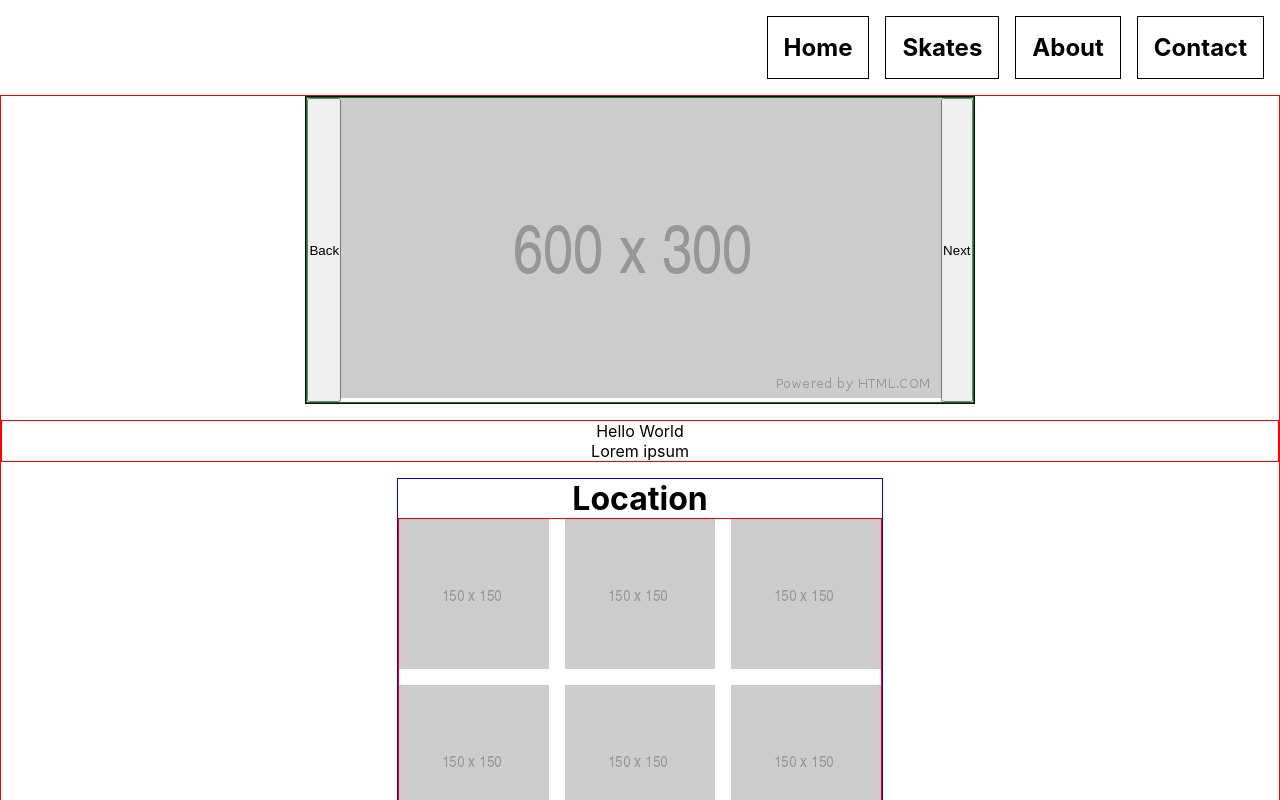
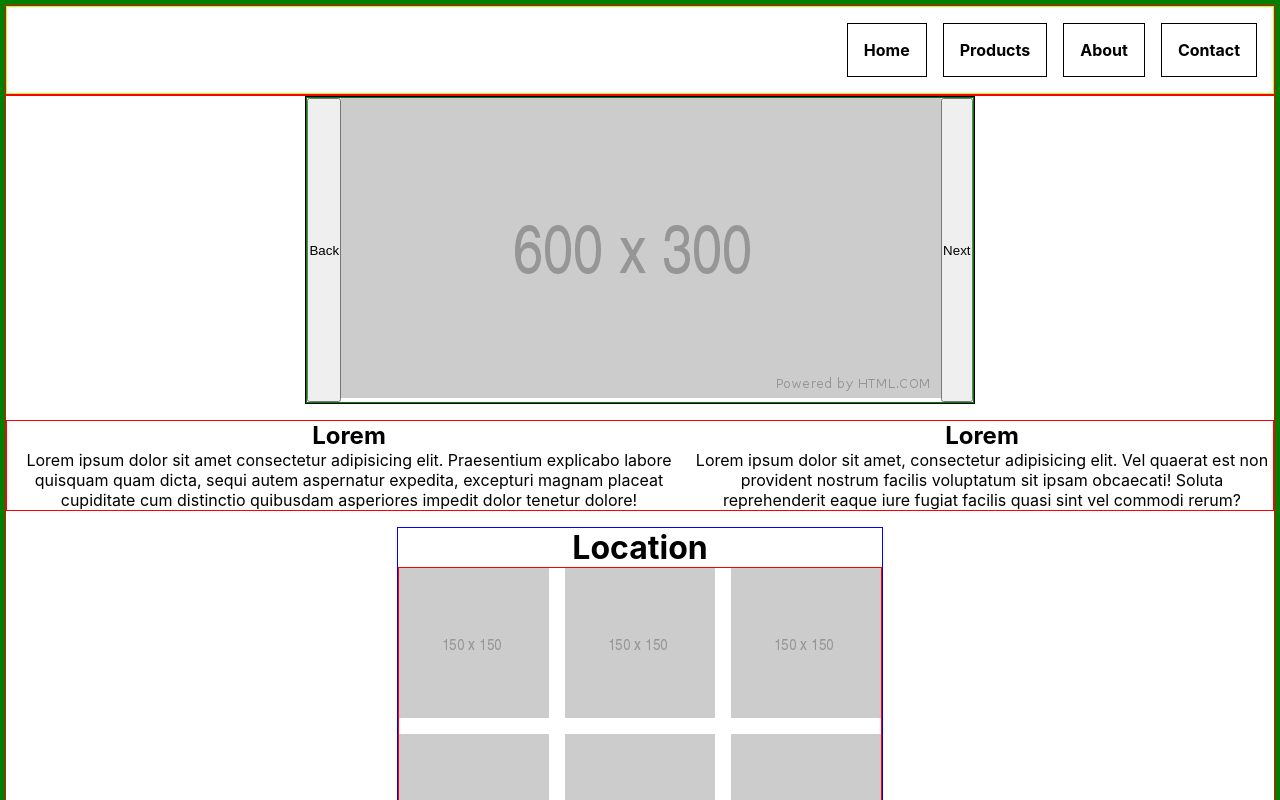
Before and after one commit to aliuwd927/basic-hp-app, a React (Create React App) app: page / in a window 1280 px wide. Shown: the top 800 px of the page. Built offline with nearby package versions, Linux system fonts and the light colour scheme.

Commit message:
updated code

```diff
--- a/src/App.css
+++ b/src/App.css
@@ -10,6 +10,15 @@ body {
   max-width: 100vw;
 }
 
+.App {
+  border: 5px solid green;
+}
+
+.navBar_Container {
+  border: 1px solid red;
+  width: 100%;
+}
+
 .navBar_ul {
   list-style: none;
   font-size: 1.5rem;
@@ -19,11 +28,14 @@ body {
   justify-content: flex-end;
   padding: 1rem;
   gap: 1rem;
+  border: 1px solid greenyellow;
 }
 
 .navBar_li {
   border: 1px solid black;
+  font-size: 1rem;
   padding: 1rem;
+  text-align: center;
 }
 
 .article_Container {
@@ -52,6 +64,7 @@ body {
 
 .carousel_Img,
 .carousel_Container_Img {
+  height: 100%;
   width: 100%;
 }
 
@@ -59,6 +72,8 @@ body {
   border: 1px solid red;
   width: 100%;
   text-align: center;
+  display: flex;
+  flex-direction: row;
 }
 
 .article_Sub_Container_Two {
--- a/src/nav.jsx
+++ b/src/nav.jsx
@@ -1,9 +1,9 @@
 function NavBar() {
   return (
-    <nav className = "navBar_container">
+    <nav className = "navBar_Container">
         <ul className ="navBar_ul">
           <li className ="navBar_li">Home</li>
-          <li className ="navBar_li">Skates</li>
+          <li className ="navBar_li">Products</li>
           <li className ="navBar_li">About</li>
           <li className ="navBar_li">Contact</li>
         </ul>
--- a/src/testimonial.jsx
+++ b/src/testimonial.jsx
@@ -1,8 +1,19 @@
 function Testimonial(){
   return (
     <div className="article_Sub_Container_One">
-      <section>Hello World</section>
-      <section>Lorem ipsum</section>
+      <section>
+        <h1>Lorem</h1>
+        <p>Lorem ipsum dolor sit amet consectetur adipisicing elit.
+          Praesentium explicabo labore quisquam quam dicta, sequi autem aspernatur expedita,
+          excepturi magnam placeat cupiditate cum distinctio quibusdam asperiores impedit dolor
+          tenetur dolore!</p>
+      </section>
+      <section>
+        <h1>Lorem</h1>
+        <p>Lorem ipsum dolor sit amet, consectetur adipisicing elit.
+          Vel quaerat est non provident nostrum facilis voluptatum sit ipsam obcaecati!
+          Soluta reprehenderit eaque iure fugiat facilis quasi sint vel commodi rerum?</p>
+      </section>
     </div>
   )
 }
```
